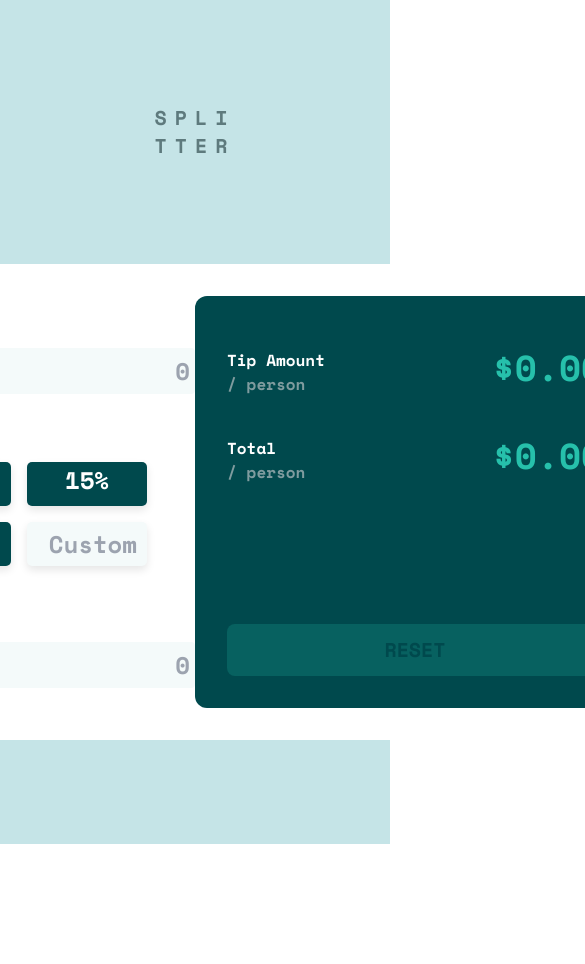
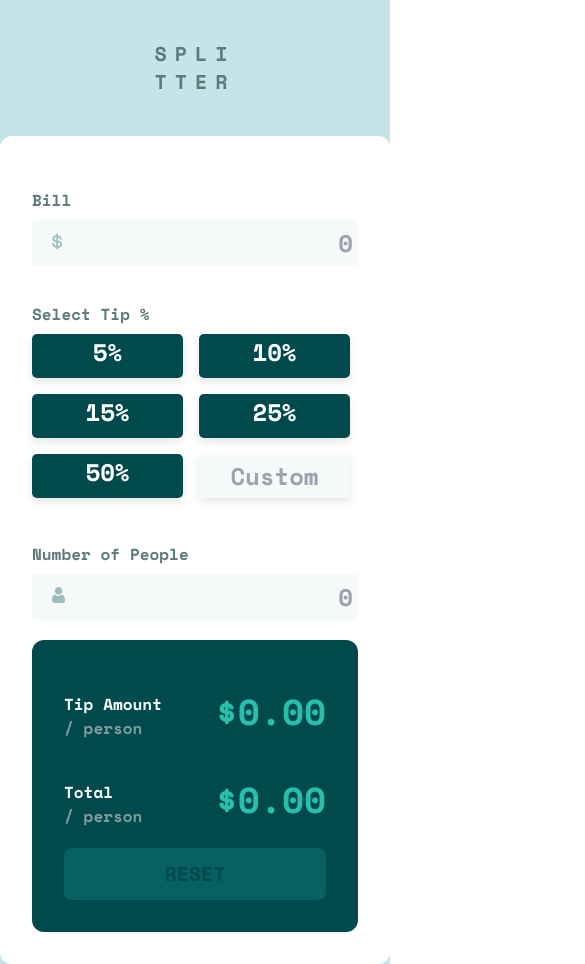
Before and after one commit to Fikerte-T/tip-calculator-app, a website: page index.html in a window 390 px wide. Shown: the top 964 px of the page, 585 px wide, since content can reach past the window. Before the commit the page ends 844 px from the top, so only its background shows below. Drawn offline with nearby package versions, Linux system fonts and the light colour scheme.

Commit message:
Add style for mobile

```diff
--- a/index.html
+++ b/index.html
@@ -15,18 +15,17 @@
 <body>
 
  <main class="font-custom min-h-screen bg-custom-lightgrayishcyan flex flex-col justify-evenly items-center">
-  <h2 class="text-xl tracking-[0.5rem] text-custom-darkgrayishcyan font-bold">SPLI<span class="block">TTER</span></h2>
-  <div class="bg-white w-[59rem] p-8 rounded-xl">
-    <form action="" class="flex">
-      <div class="w-1/2 lg:mx-4 my-5">
-        <div class="input-wrapper lg:w-[95%]">
-          <!-- <div class="icon"></div> -->
+  <h2 class="text-xl tracking-[0.5rem] text-custom-darkgrayishcyan font-bold my-10 lg:m-0">SPLI<span class="block">TTER</span></h2>
+  <div class="bg-white max-w-md lg:max-w-none lg:w-[59rem] p-8 rounded-xl">
+    <form action="" class="flex flex-col lg:flex-row">
+      <div class="lg:w-1/2 lg:mx-4 my-5">
+        <div class="input-wrapper w-full">
            <img src="images/icon-dollar.svg" alt="">
           <label class="text-custom-darkgrayishcyan font-bold" for="bill">Bill</label>
           <input class="text-right w-full bg-custom-verylightgrayishcyan mt-2" id="bill" type="number" name="number" placeholder="0" />
         </div>
 
-        <fieldset class="flex flex-wrap my-9">
+        <fieldset class="grid grid-cols-2 lg:grid-cols-3 gap-x-2 place-items-stretch my-9">
           <legend class="text-custom-darkgrayishcyan font-bold">Select Tip %</legend>
           <label class="checkbox-button" for="5p">
             <input id="5p" type="radio" name="percent" value="5" />
@@ -48,18 +47,15 @@
             <input id="50p" type="radio" name="percent" value="50"/>
             <span>50%</span>
           </label>
-          <!-- <label class="custom-checkbox" for="custom"> -->
-            <input class="custom-checkbox text-right text-custom-darkgrayishcyan" id="custom" type="number" name="custom-percent" placeholder="Custom"/>
-            <!-- <span>Custom</span> -->
-          <!-- </label> -->
+          <input class="custom-checkbox text-right text-custom-darkgrayishcyan" id="custom" type="number" name="custom-percent" placeholder="Custom"/>
         </fieldset>
-        <div class="input-wrapper lg:w-[96%]">
+        <div class="input-wrapper">
           <img src="images/icon-person.svg" alt="">
           <label class="text-custom-darkgrayishcyan font-bold"  for="people">Number of People</label>
           <input class="block text-right w-full bg-custom-verylightgrayishcyan mt-2" id="people" type="number" name="number" placeholder="0" />
         </div>
       </div>
-      <div class="font-bold bg-custom-verydarkcyan w-1/2 rounded-xl flex flex-col justify-between jus p-8 lg:ml-4">
+      <div class="font-bold bg-custom-verydarkcyan lg:w-1/2 rounded-xl flex flex-col justify-between jus p-8 lg:ml-4">
         <p class="flex justify-between my-5">
           <span class="text-white bl">Tip Amount <span class="block text-custom-grayishcyan">/ person</span></span>
           <span class="text-custom-strongcyan text-4xl">$0.00</span>
--- a/style.css
+++ b/style.css
@@ -6,9 +6,6 @@
 
   .input-wrapper {
     position: relative;
-    /* width: 100%;
-    display: flex;
-    align-items: center;  */
   }
 
   .input-wrapper img {
@@ -19,11 +16,9 @@
 
   .input-wrapper input {
     display: block;
-    /* width: 96%; */
     padding: 5px 5px 5px 35px;
     box-sizing: border-box;
     font-size: 16px;
-    /* border: 1px solid #ccc;     */
     border-radius: 4px;
     font-size: 1.5rem;
     font-weight: 600;
@@ -42,12 +37,9 @@
   }
 
   .checkbox-button, .custom-checkbox {
-    /* position: relative; */
-    /* display: inline-block; */
     cursor: pointer;
     background-color: theme('colors.custom-verydarkcyan');
     color: white;
-    /* padding: 10px 20px; */
     border-radius: 5px;
     text-align: center;
     user-select: none;
@@ -55,19 +47,21 @@
     transition: background-color 0.3s, transform 0.2s;
     font-size: 1.5rem;
     font-weight: 600;
-    margin-right: 1rem;
+    margin-right: 0.5rem;
     margin-top: 0.5rem ;
     margin-bottom: 0.5rem;
-    width: 7.5rem;
     height: 2.75rem;
     display: flex;
   }
 
   .custom-checkbox {
     padding: 10px;
-    /* text-align: center; */
     color: theme('colors.custom-verydarkcyan');
     background-color: theme('colors.custom-verylightgrayishcyan');
+  }
+
+  .custom-checkbox::placeholder {
+    text-align: center;
   }
 
   .checkbox-button input,
@@ -102,7 +96,7 @@
 
   /* Optional: Focus styling */
   input[type="number"]:focus {
-    outline: none;  /* Remove default outline */
+    outline: none;
   }
   .custom-checkbox:hover,
   .input-wrapper input:hover,
@@ -113,12 +107,6 @@
     transform: translateY(-2px);
   }
 
-  /* .custom-checkbox:focus {
-    background-color: theme('colors.custom-strongcyan');
-    color: theme('colors.custom-verydarkcyan');
-    transform: translateY(0);
-  } */
-
   .checkbox-button input:checked + span {
     background-color: theme('colors.custom-strongcyan');
     color: theme('colors.custom-verydarkcyan');
```
Also changed, not shown: dist/style.css.
